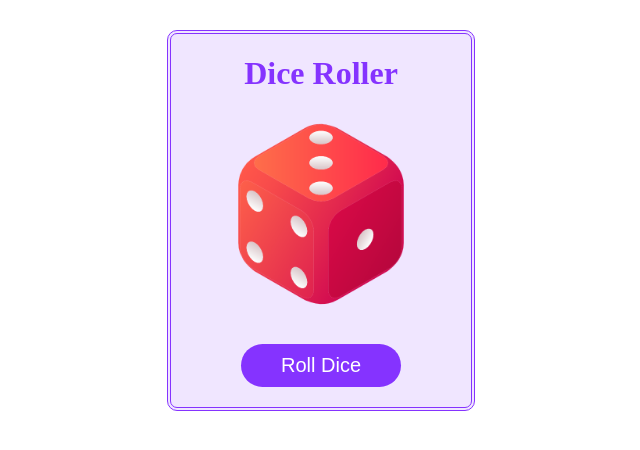
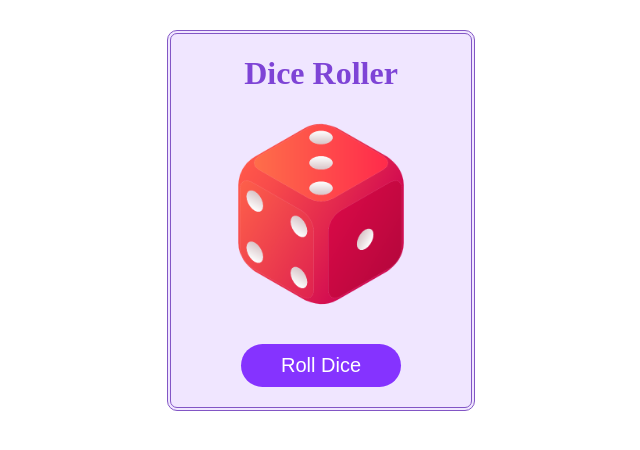
Before and after one commit to Komal-Chaudhari30/assign-32, a plain HTML site: page index.html in a window 1280 px wide. Shown: the whole page, without its empty margins (319-959 px from the left). Drawn offline with Linux system fonts and the light colour scheme.

Commit message:
color is changed

```diff
--- a/index.html
+++ b/index.html
@@ -8,7 +8,7 @@
 <style>
     .container{
         width: 300px;
-        border: 4px double #8533ff;
+        border: 4px double #8256c5;
         border-radius: 10px;
         display: block;
         margin: 30px auto ;
@@ -18,7 +18,7 @@
 
     .heading{
         text-align: center;
-        color: #8533ff;
+        color: #7e44d6;
     }
 
     .img-dice{
```
